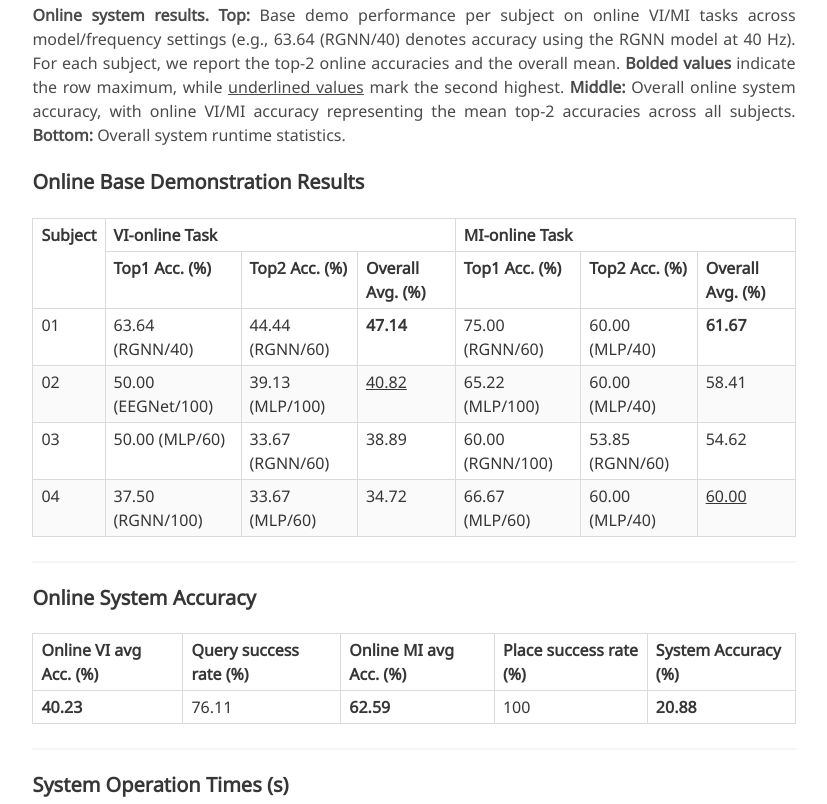
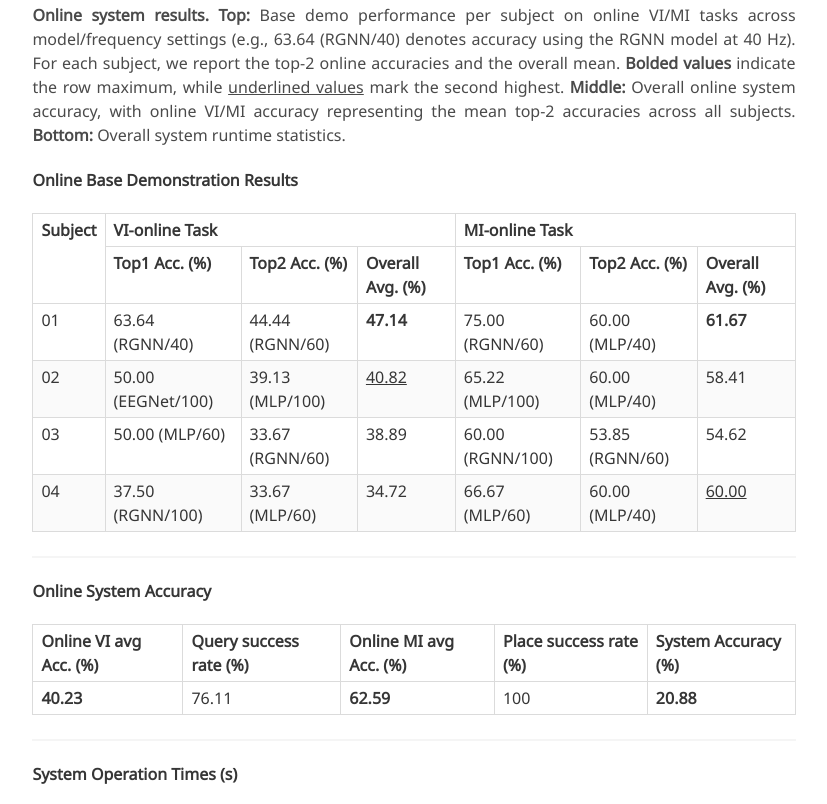
Before and after one commit to yichangliu1224/EEG-Graspbot, a plain HTML site: page index.html in a window 1280 px wide. Shown: the part 3006-3810 px from the top of the page, without its empty margins (226-1053 px from the left). Drawn offline with nearby package versions, Linux system fonts and the light colour scheme; some icons are missing; a web font is replaced by a local one.

Commit message:
Add files via upload

```diff
--- a/index.html
+++ b/index.html
@@ -301,7 +301,7 @@
         <!-- =========================
           Top table
         ========================= -->
-        <h3 class="title is-5">Online Base Demonstration Results</h3>
+        <h3 class="title is-6">Online Base Demonstration Results</h3>
         <div class="table-container">
           <table class="table is-striped is-bordered is-narrow is-hoverable is-fullwidth">
             <thead>
@@ -365,7 +365,7 @@
         <!-- =========================
           Middle table
         ========================= -->
-        <h3 class="title is-5">Online System Accuracy</h3>
+        <h3 class="title is-6">Online System Accuracy</h3>
         <div class="table-container">
           <table class="table is-striped is-bordered is-narrow is-hoverable is-fullwidth">
             <thead>
@@ -394,7 +394,7 @@
         <!-- =========================
           Bottom table
         ========================= -->
-        <h3 class="title is-5">System Operation Times (s)</h3>
+        <h3 class="title is-6">System Operation Times (s)</h3>
         <div class="table-container">
           <table class="table is-striped is-bordered is-narrow is-hoverable is-fullwidth">
             <thead>
@@ -425,6 +425,8 @@
             </tbody>
           </table>
         </div>
+
+        <hr>
 
       </div>
     </div>
```
